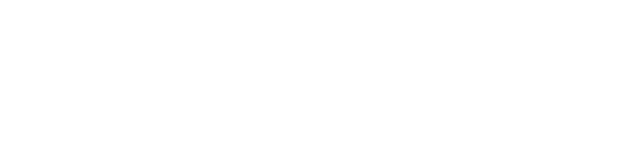
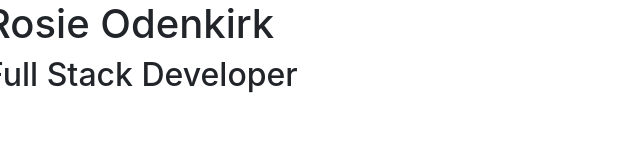
Before and after one commit to Develogenics/Resume, a plain HTML site: page index.html in a window 1280 px wide. Shown: the whole page, without its empty margins (0-640 px from the left). Drawn offline with nearby package versions, Linux system fonts and the light colour scheme.

Commit message:
update index

```diff
--- a/index.html
+++ b/index.html
@@ -10,6 +10,27 @@
     <title>Rosie</title>
 </head>
 <body>
+    <header>
+        <div class="row">
+
+            <a href="index.html" class="col-md-4 logo"></a>
+
+            <div class="col-md-8">
+
+            </div>
+            <div class="row bg-color-name-title">
+                <div class="col heading">
+                    <h1 class="name">Rosie Odenkirk</h1>
+                    <h2 class="title"> Full Stack Developer</h2>
+                </div>
+        </div>
+    </header>
+    <section>
+
+    </section>
+    <footer>
+
+    </footer>
 
 </body>
 </html>
```
